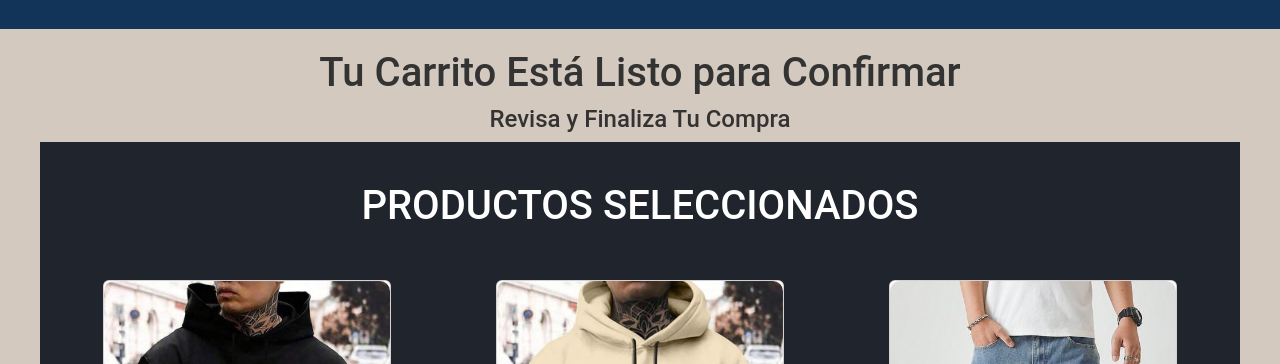
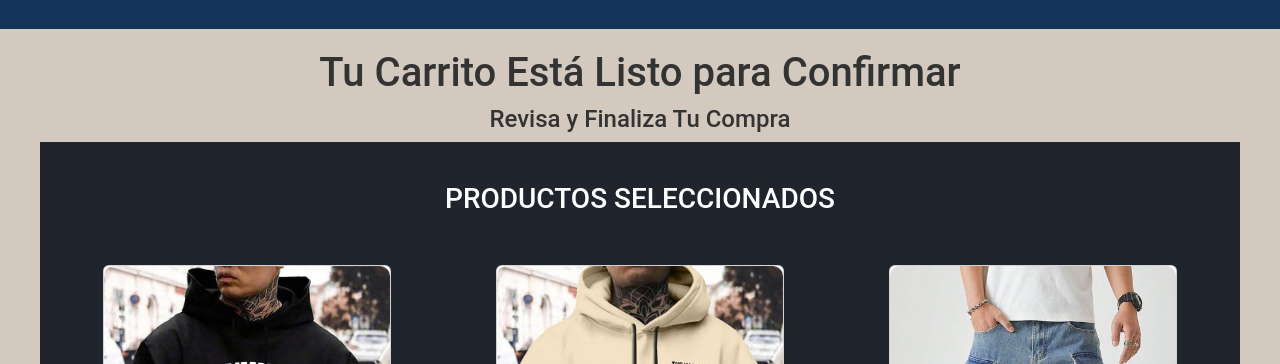
Before and after one commit to MatiasMoreno405109/Trabajo-coder, a website: page view/compra.html in a window 1280 px wide. Shown: the part 319-683 px from the top of the page. Drawn offline with nearby package versions, Linux system fonts and the light colour scheme.

Commit message:
arregle texto de pag compra

```diff
--- a/scss/pages/_compra.scss
+++ b/scss/pages/_compra.scss
@@ -14,7 +14,11 @@
         margin: 0 auto;
         padding: 40px 20px;
         background-color: v.$backgroud-compra;
-        color: #fff;
+        color: v.$title-color;
+
+        h3 {
+            color: v.$a-color;
+        }
     }
 
     .container-cards {
@@ -57,7 +61,7 @@
 
                 .title {
                     font-size: 20px;
-                    color: #333;
+                    color: v.$title-color;
                     text-transform: uppercase;
                     margin-bottom: 5px;
                 }
--- a/view/compra.html
+++ b/view/compra.html
@@ -120,7 +120,7 @@
         <section class="compra">
             <!--CONTENEDOR GENERAL-->
             <div class="container-compra">
-                <h1>PRODUCTOS SELECCIONADOS</h1>
+                <h3>PRODUCTOS SELECCIONADOS</h3>
                 <!--CONTENEDOR DE LAS CARDS-->
                 <div class="container-cards">
                     <div class="card" style="width: 18rem;">
```
Also changed, not shown: css/main.css, 1 other file.
